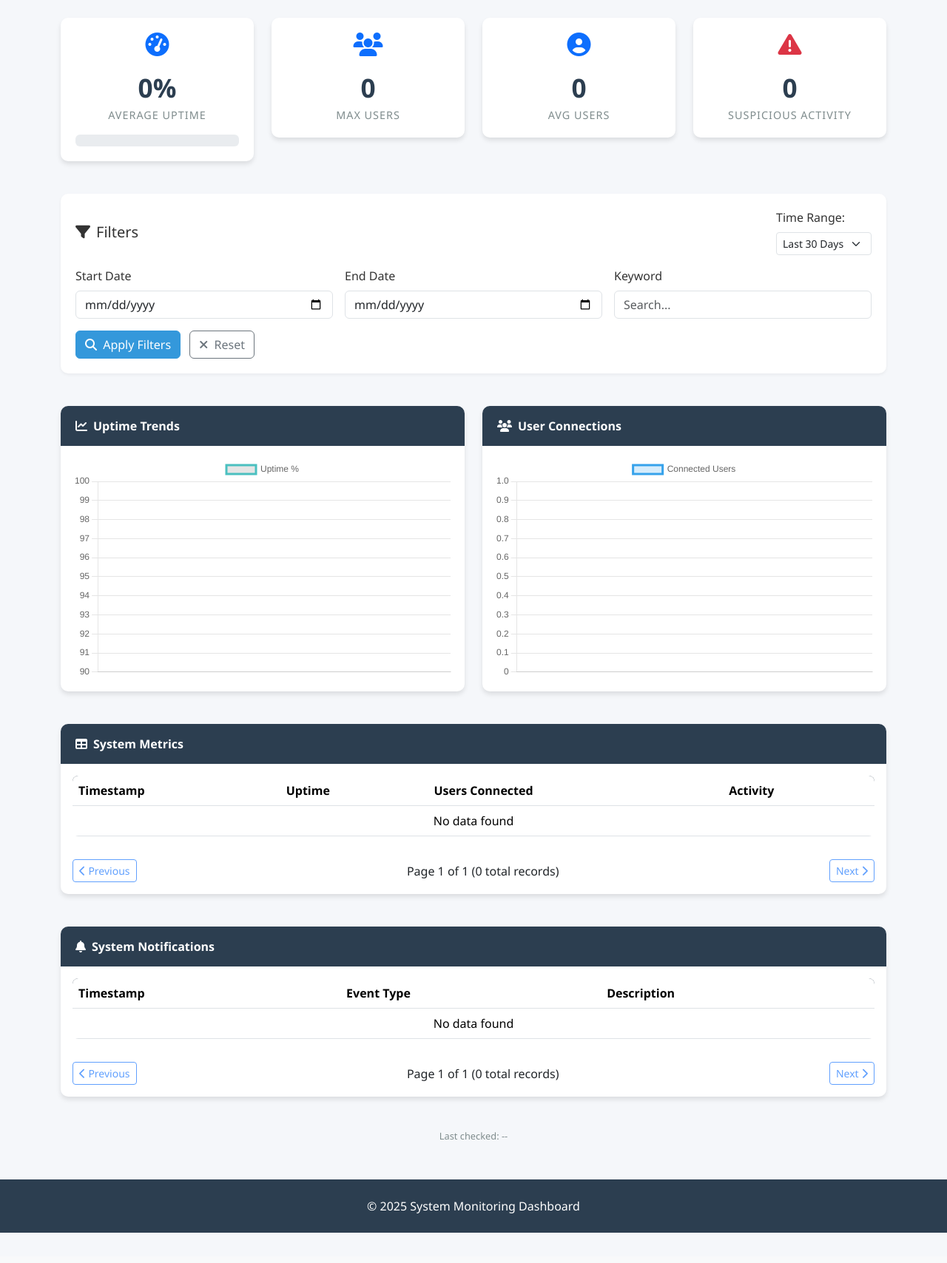
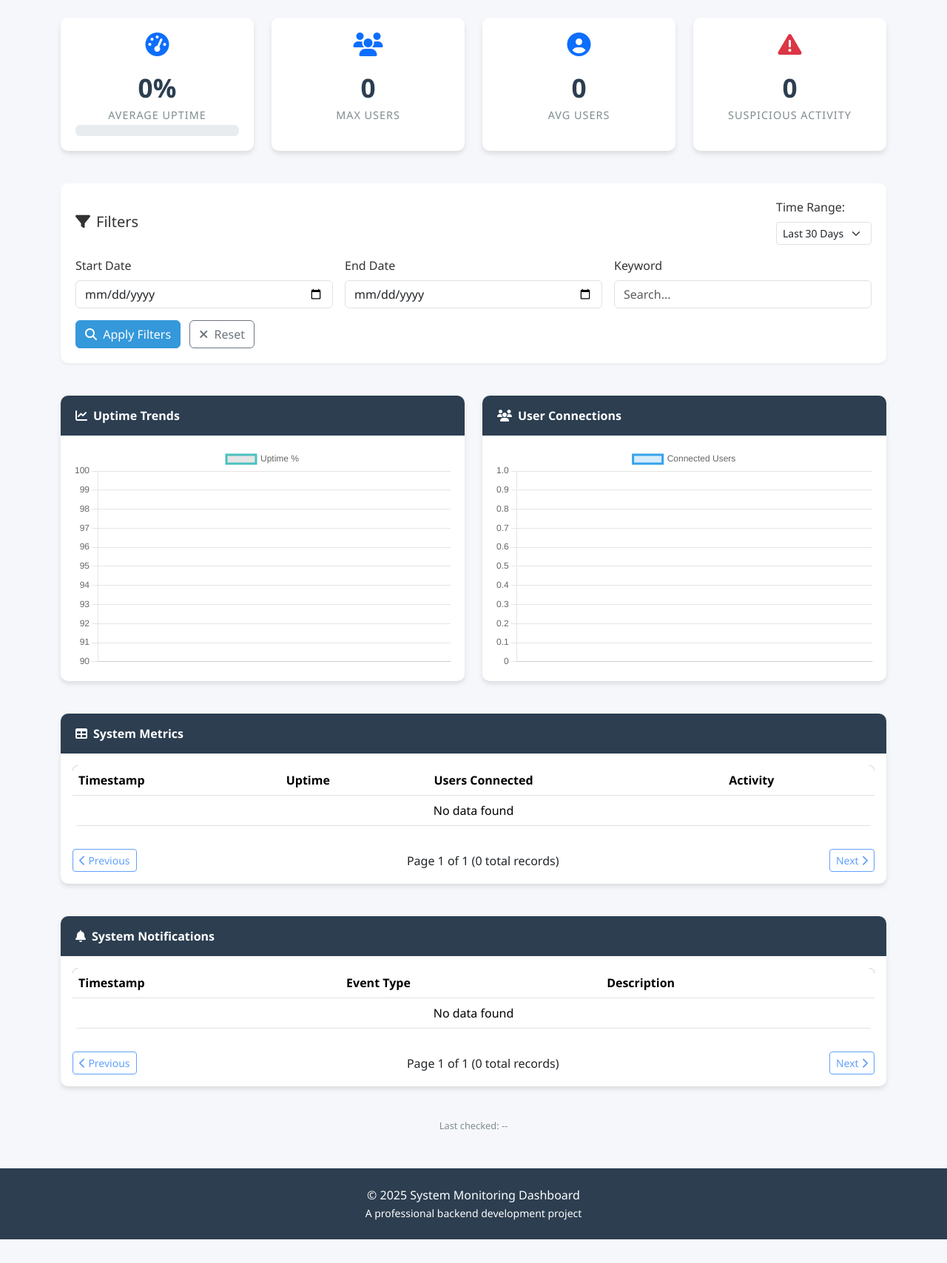
Before and after one commit to SalvatoreBevilacqua/monitoring_app, a Flask app: page / in a window 1280 px wide. Shown: the part 56-1764 px from the top of the page at 74% size. Before the commit the page ends 1723 px from the top, so only its background shows below. Run offline with Flask 3, Linux system fonts and the light colour scheme; data that the repository does not hold is empty.

Commit message:
Enhance index.html layout with fixed height cards, improved progress bar positioning, and added footer description for clarity.

```diff
--- a/templates/index.html
+++ b/templates/index.html
@@ -38,6 +38,7 @@
             border-radius: 10px;
             margin-bottom: 20px;
             transition: transform 0.2s;
+            position: relative; /* Important for absolute positioning */
         }
 
         .card:hover {
@@ -53,22 +54,39 @@
             font-weight: 600;
         }
 
-        .stat-card {
+        /* Fixed height card styles */
+        .card .stat-card {
             text-align: center;
             padding: 20px;
+            height: 180px !important; /* Fixed height for all cards */
+            display: flex;
+            flex-direction: column;
+            position: relative;
         }
 
-        .stat-value {
+        .card .stat-value {
             font-size: 2.2rem;
             font-weight: 700;
             color: var(--primary-color);
+            margin-bottom: 0;
         }
 
-        .stat-label {
+        .card .stat-label {
             font-size: 0.9rem;
             color: #7f8c8d;
             text-transform: uppercase;
             letter-spacing: 1px;
+            margin-bottom: 30px;
+        }
+
+        /* Progress bar positioning */
+        .card .progress {
+            height: 15px;
+            position: absolute;
+            bottom: 20px;
+            left: 20px;
+            right: 20px;
+            width: calc(100% - 40px);
         }
 
         .table {
@@ -184,7 +202,7 @@
                         <i class="fas fa-tachometer-alt fa-2x mb-3 text-primary"></i>
                         <div class="stat-value" id="avg-uptime">--</div>
                         <div class="stat-label">Average Uptime</div>
-                        <div class="progress mt-3">
+                        <div class="progress">
                             <div id="uptime-progress" class="progress-bar bg-success" role="progressbar" style="width: 0%"
                                  aria-valuenow="0" aria-valuemin="0" aria-valuemax="100"></div>
                         </div>
@@ -371,6 +389,7 @@
     <footer class="text-center">
         <div class="container">
             <p class="mb-0">&copy; 2025 System Monitoring Dashboard</p>
+            <small>A professional backend development project</small>
         </div>
     </footer>
 
```
Also changed, not shown: 1 other file.
